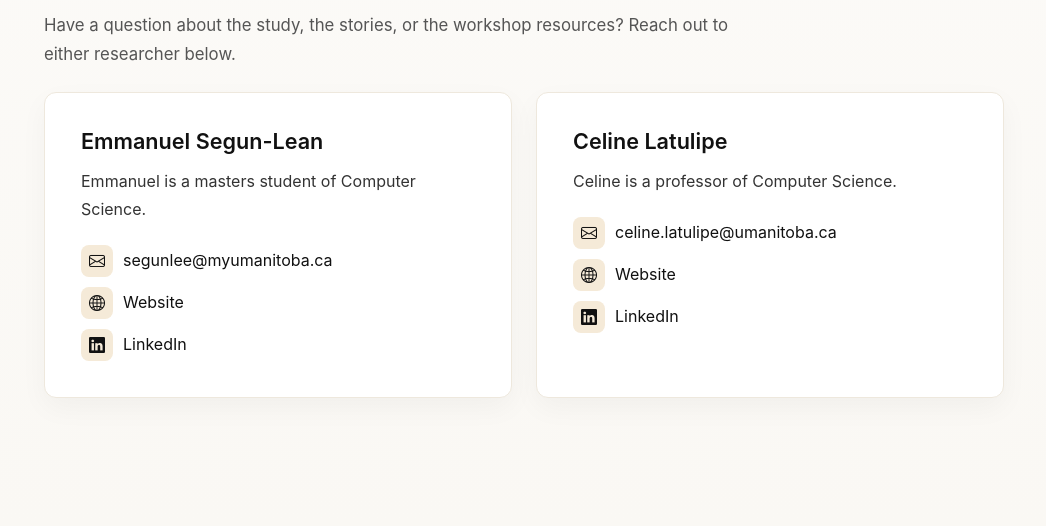
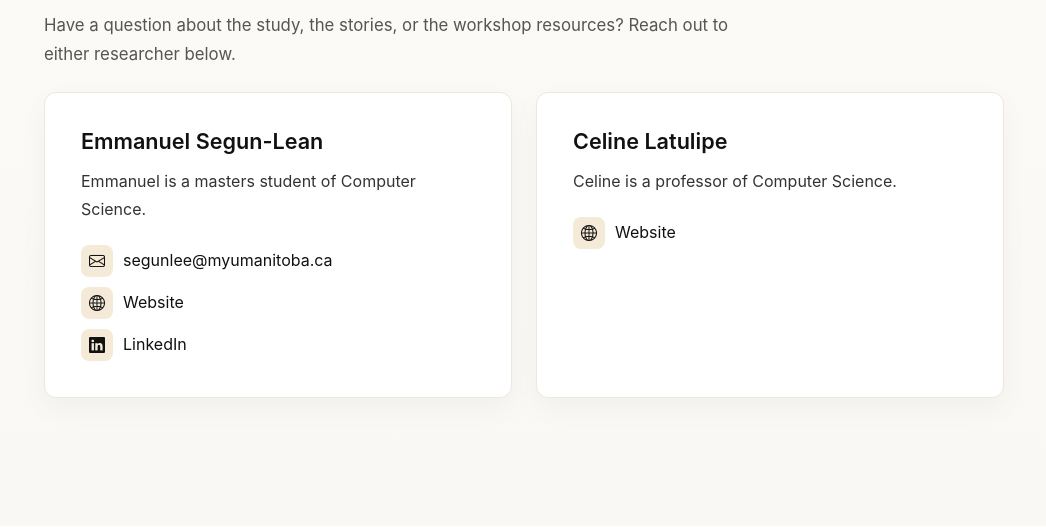
Before and after one commit to LeanKhan/interactivestories, a Flask app: page /about in a window 1280 px wide. Shown: the part 1611-2138 px from the top of the page, without its empty margins (116-1162 px from the left). Run offline with Flask 3, Linux system fonts and the light colour scheme; parts of the project's set-up code (start-up, migrations or seed data) failed here and were passed over; some libraries are stand-ins or nearby versions.

Commit message:
feat: remove emails

```diff
--- a/templates/about.html
+++ b/templates/about.html
@@ -111,17 +111,9 @@
           Celine is a professor of Computer Science.
         </p>
         <div class="about-contact-links" aria-label="Celine Latulipe contact links">
-          <a href="mailto:celine.latulipe@umanitoba.ca">
-            <i class="bi bi-envelope" aria-hidden="true"></i>
-            celine.latulipe@umanitoba.ca
-          </a>
           <a href="https://celinelatulipe.net/" target="_blank" rel="noreferrer">
             <i class="bi bi-globe2" aria-hidden="true"></i>
             Website
-          </a>
-          <a href="#" target="_blank" rel="noreferrer">
-            <i class="bi bi-linkedin" aria-hidden="true"></i>
-            LinkedIn
           </a>
         </div>
       </article>
```
